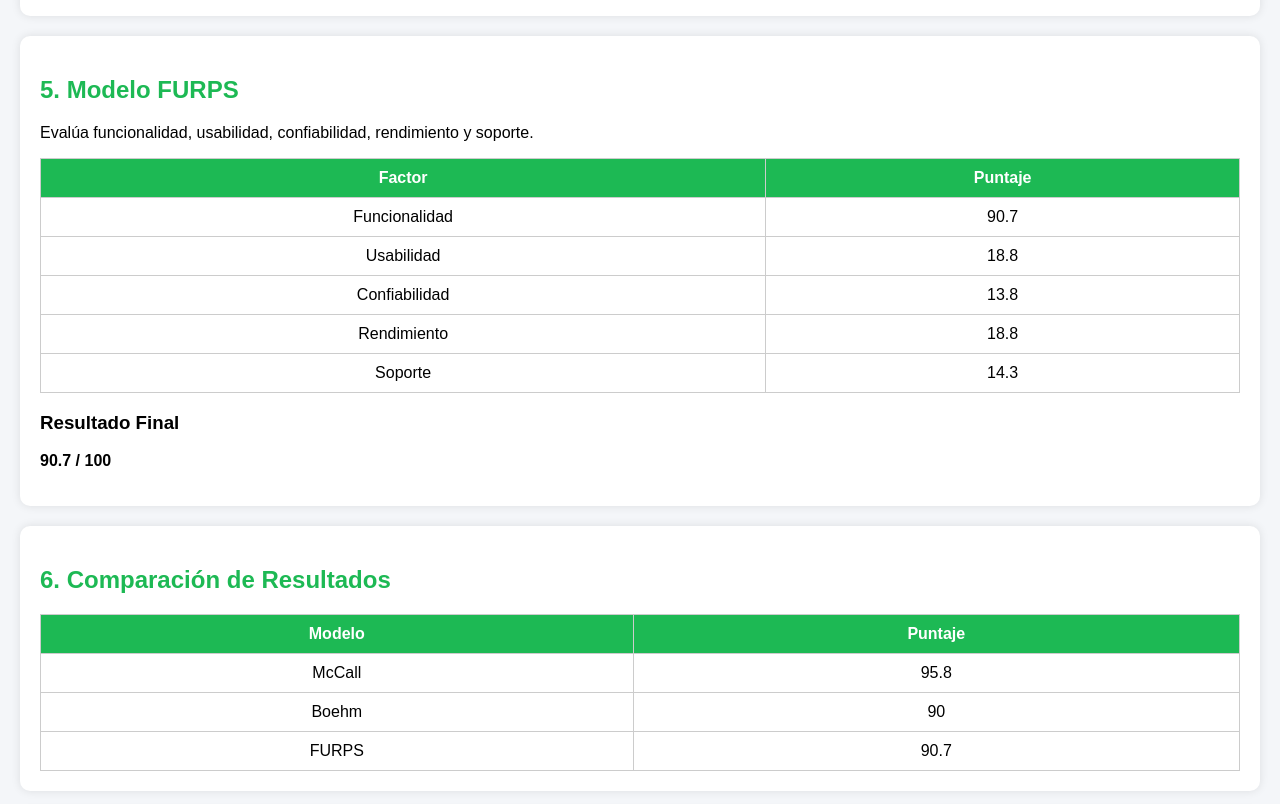
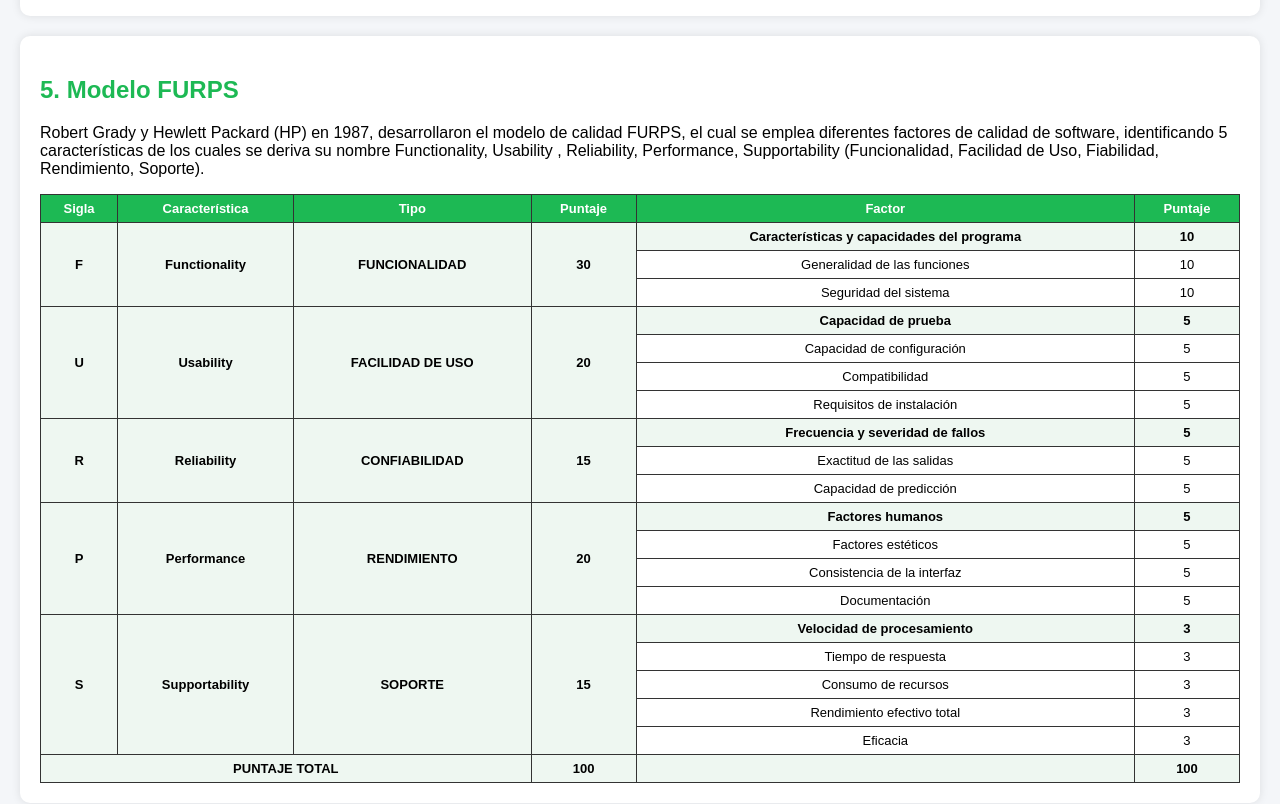
Before and after one commit to sneider12222/modelos-calidad-software, a plain HTML site: page index.html in a window 1280 px wide. Shown: the part 6020-6824 px from the top of the page. Drawn offline with Linux system fonts and the light colour scheme.

Commit message:
Update index.html

```diff
--- a/index.html
+++ b/index.html
@@ -1484,19 +1484,132 @@
 
 <section id="furps">
     <h2>5. Modelo FURPS</h2>
-    <p>Evalúa funcionalidad, usabilidad, confiabilidad, rendimiento y soporte.</p>
-
-    <table>
-        <tr><th>Factor</th><th>Puntaje</th></tr>
-        <tr><td>Funcionalidad</td><td>90.7</td></tr>
-        <tr><td>Usabilidad</td><td>18.8</td></tr>
-        <tr><td>Confiabilidad</td><td>13.8</td></tr>
-        <tr><td>Rendimiento</td><td>18.8</td></tr>
-        <tr><td>Soporte</td><td>14.3</td></tr>
-    </table>
-
-    <h3>Resultado Final</h3>
-    <p><b>90.7 / 100</b></p>
+    <p>
+Robert Grady y Hewlett Packard (HP) en 1987, desarrollaron el modelo de calidad FURPS, el cual se emplea diferentes factores de calidad de software, identificando 5 características de los cuales se deriva su nombre Functionality, Usability , Reliability, Performance, Supportability (Funcionalidad, Facilidad de Uso, Fiabilidad, Rendimiento, Soporte).
+</p>
+    <style>
+.tabla-furps {
+    width: 100%;
+    border-collapse: collapse;
+    font-size: 13px;
+}
+
+.tabla-furps th, .tabla-furps td {
+    border: 1px solid #333;
+    padding: 6px;
+    text-align: center;
+    vertical-align: middle;
+}
+
+.tabla-furps th {
+    background: #1db954;
+    color: white;
+}
+
+.left { text-align: left; }
+
+.nivel {
+    background: #eef7f1;
+    font-weight: bold;
+}
+</style>
+
+<table class="tabla-furps">
+
+<tr>
+<th>Sigla</th>
+<th>Característica</th>
+<th>Tipo</th>
+<th>Puntaje</th>
+<th>Factor</th>
+<th>Puntaje</th>
+</tr>
+
+<!-- FUNCTIONALITY -->
+<tr class="nivel">
+<td rowspan="3">F</td>
+<td rowspan="3">Functionality</td>
+<td rowspan="3">FUNCIONALIDAD</td>
+<td rowspan="3">30</td>
+<td class="left">Características y capacidades del programa</td>
+<td>10</td>
+</tr>
+
+<tr>
+<td class="left">Generalidad de las funciones</td>
+<td>10</td>
+</tr>
+
+<tr>
+<td class="left">Seguridad del sistema</td>
+<td>10</td>
+</tr>
+
+<!-- USABILITY -->
+<tr class="nivel">
+<td rowspan="4">U</td>
+<td rowspan="4">Usability</td>
+<td rowspan="4">FACILIDAD DE USO</td>
+<td rowspan="4">20</td>
+<td class="left">Capacidad de prueba</td>
+<td>5</td>
+</tr>
+
+<tr><td class="left">Capacidad de configuración</td><td>5</td></tr>
+<tr><td class="left">Compatibilidad</td><td>5</td></tr>
+<tr><td class="left">Requisitos de instalación</td><td>5</td></tr>
+
+<!-- RELIABILITY -->
+<tr class="nivel">
+<td rowspan="3">R</td>
+<td rowspan="3">Reliability</td>
+<td rowspan="3">CONFIABILIDAD</td>
+<td rowspan="3">15</td>
+<td class="left">Frecuencia y severidad de fallos</td>
+<td>5</td>
+</tr>
+
+<tr><td class="left">Exactitud de las salidas</td><td>5</td></tr>
+<tr><td class="left">Capacidad de predicción</td><td>5</td></tr>
+
+<!-- PERFORMANCE -->
+<tr class="nivel">
+<td rowspan="4">P</td>
+<td rowspan="4">Performance</td>
+<td rowspan="4">RENDIMIENTO</td>
+<td rowspan="4">20</td>
+<td class="left">Factores humanos</td>
+<td>5</td>
+</tr>
+
+<tr><td class="left">Factores estéticos</td><td>5</td></tr>
+<tr><td class="left">Consistencia de la interfaz</td><td>5</td></tr>
+<tr><td class="left">Documentación</td><td>5</td></tr>
+
+<!-- SUPPORTABILITY -->
+<tr class="nivel">
+<td rowspan="5">S</td>
+<td rowspan="5">Supportability</td>
+<td rowspan="5">SOPORTE</td>
+<td rowspan="5">15</td>
+<td class="left">Velocidad de procesamiento</td>
+<td>3</td>
+</tr>
+
+<tr><td class="left">Tiempo de respuesta</td><td>3</td></tr>
+<tr><td class="left">Consumo de recursos</td><td>3</td></tr>
+<tr><td class="left">Rendimiento efectivo total</td><td>3</td></tr>
+<tr><td class="left">Eficacia</td><td>3</td></tr>
+
+<!-- TOTAL -->
+<tr class="nivel">
+<td colspan="3">PUNTAJE TOTAL</td>
+<td>100</td>
+<td></td>
+<td>100</td>
+</tr>
+
+</table>
 </section>
 
 <section id="comparacion">
```
